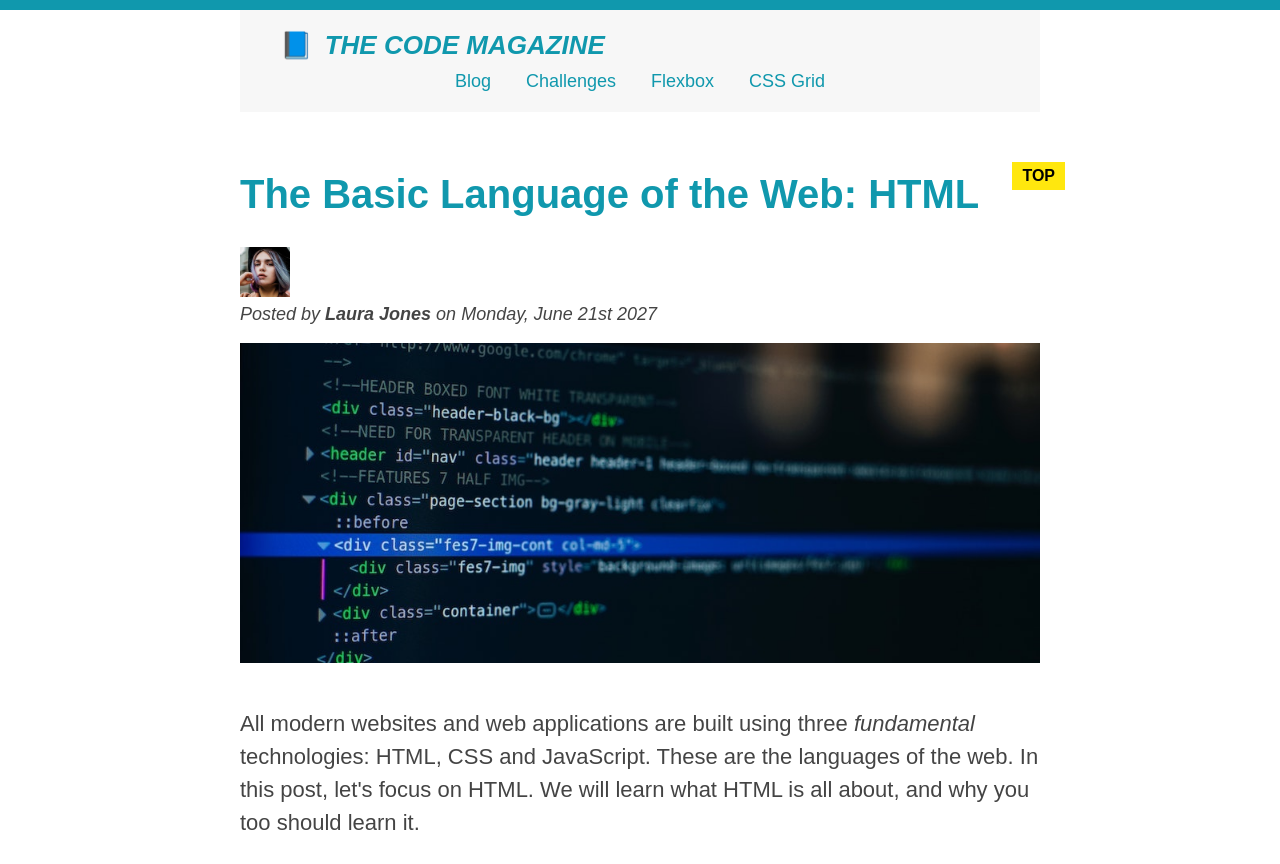
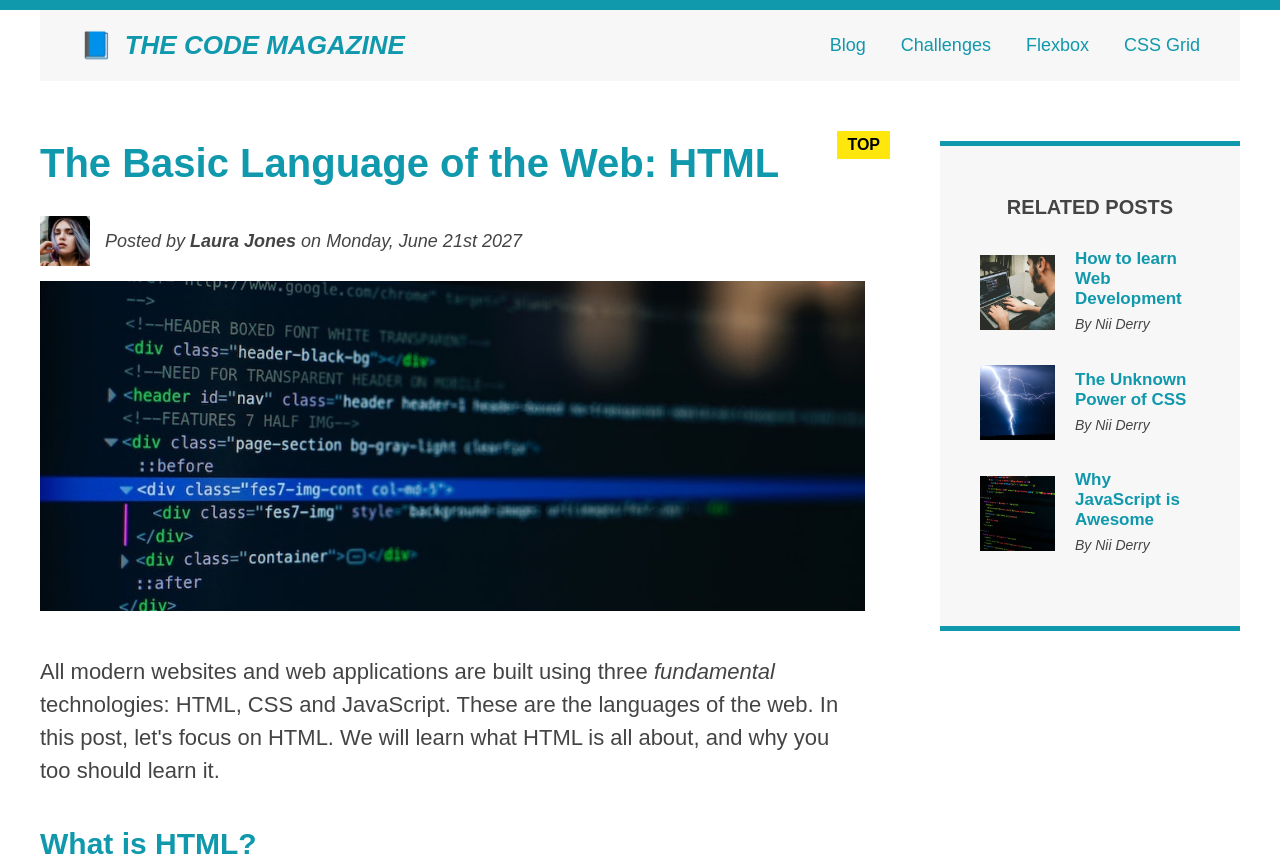
Before and after one commit to niiDerry/02-HTML-Fundamentals, a plain HTML site: page index.html in a window 1280 px wide. Shown: the top 864 px of the page. Drawn offline with Linux system fonts and the light colour scheme.

Commit message:
Introducing flexbox

```diff
--- a/index.html
+++ b/index.html
@@ -8,29 +8,35 @@
   </head>
   <body>
     <div class="container">
-      <header class="main-header">
+      <header class="main-header clearfix">
         <h1>📘 The Code Magazine</h1>
         <nav>
           <a href="blog.html">Blog</a>
           <a href="">Challenges</a>
-          <a href="">Flexbox</a>
-          <a href="">CSS Grid</a>
+          <a href="flexbox.html">Flexbox</a>
+          <a href="css-grid.html">CSS Grid</a>
         </nav>
+
+        <!-- <div class="clear"></div> -->
       </header>
-
+      <div class="row">
         <article>
           <header class="post-header">
             <h2>The Basic Language of the Web: HTML</h2>
+
+            <div class="author-box">
               <img
                 src="/images/laura-jones.jpg"
                 alt="headshot of Lausra"
                 height="50"
                 width="50"
+                class="author-img"
               />
 
-          <p id="author">
+              <p id="author" class="author">
                 Posted by <strong>Laura Jones</strong> on Monday, June 21st 2027
               </p>
+            </div>
 
             <img
               src="/images/post-img.jpg"
@@ -42,17 +48,17 @@
 
           <p>
             All modern websites and web applications are built using three
-          <em>fundamental</em> technologies: HTML, CSS and JavaScript. These are
-          the languages of the web. In this post, let's focus on HTML. We will
-          learn what HTML is all about, and why you too should learn it.
+            <em>fundamental</em> technologies: HTML, CSS and JavaScript. These
+            are the languages of the web. In this post, let's focus on HTML. We
+            will learn what HTML is all about, and why you too should learn it.
           </p>
 
           <h3>What is HTML?</h3>
           <p>
             HTML stands for <strong>H</strong>yper<strong>T</strong>ext
             <strong>M</strong>arkup <strong>L</strong>anguage. It's a markup
-          language that web developers use to structure and describe the content
-          of a webpage (not a programming language).
+            language that web developers use to structure and describe the
+            content of a webpage (not a programming language).
           </p>
           <p>
             HTML consists of elements that describe different types of content:
@@ -88,27 +94,38 @@
         <aside>
           <h4>Related posts</h4>
           <ul class="related-list">
-          <li>
+            <li class="related-post">
               <img
                 src="/images/related-1.jpg"
                 alt="person programming"
                 height="75"
               />
-            <a href="">How to learn Web Development</a>
+              <div>
+                <a href="" class="related-link">How to learn Web Development</a>
                 <p class="related-author">By Nii Derry</p>
+              </div>
             </li>
-          <li>
-            <img src="/images/related-2.jpg" alt="thunder struck" height="75" />
-            <a href="">The Unknown Power of CSS</a>
+            <li class="related-post">
+              <img
+                src="/images/related-2.jpg"
+                alt="thunder struck"
+                height="75"
+              />
+              <div>
+                <a href="" class="related-link">The Unknown Power of CSS</a>
                 <p class="related-author">By Nii Derry</p>
+              </div>
             </li>
-          <li>
+            <li class="related-post">
               <img src="/images/related-3.jpg" alt="code" height="75" />
-            <a href="">Why JavaScript is Awesome</a>
+              <div>
+                <a href="" class="related-link">Why JavaScript is Awesome</a>
                 <p class="related-author">By Nii Derry</p>
+              </div>
             </li>
           </ul>
         </aside>
+      </div>
       <footer>
         <p id="copyright" class="copyright text">
           Copyright &copy; 2023 by Nii Derry
--- a/style.css
+++ b/style.css
@@ -1,6 +1,7 @@
 * {
   margin: 0;
   padding: 0;
+  box-sizing: border-box;
 }
 
 /* page sections */
@@ -11,11 +12,10 @@ body {
   position: relative;
 }
 .container {
-  width: 800px;
+  width: 1200px;
+  margin: 0 auto;
   /* margin-left: auto;
   margin-right: auto; */
-  margin: 0 auto;
-  /* position: relative; */
 }
 
 .main-header {
@@ -43,8 +43,7 @@ aside {
   background-color: #f7f7f7;
   border-top: 5px solid #1098ad;
   border-bottom: 5px solid #1098ad;
-  padding: 50px 0;
-  width: 500px;
+  padding: 50px 40px;
 }
 
 /* smaller elements */
@@ -75,6 +74,7 @@ h4 {
   font-size: 20px;
   text-transform: uppercase;
   text-align: center;
+  margin-bottom: 30px;
 }
 
 p {
@@ -123,6 +123,7 @@ li:last-child {
 
 .related-list {
   list-style: none;
+  margin-left: 0;
 }
 
 /* .first-li {
@@ -171,9 +172,7 @@ a:active {
 nav a:link {
   /* background-color: orangered;
   margin: 20px; */
-
   margin-right: 30px;
-  margin-top: 10px;
   display: inline-block;
 }
 
@@ -197,10 +196,10 @@ h1::first-letter {
   font-style: normal;
   margin-right: 5px;
 }
-
+/*
 h3 + p::first-line {
-  /* color: red; */
-}
+  color: red;
+} */
 
 h2 {
   /* background: #444; */
@@ -232,3 +231,103 @@ h2::after {
 .text {
   color: yellow;
 } */
+
+/* FLOATS */
+/*
+.author-img {
+  float: left;
+  margin-bottom: 20px;
+}
+
+.author {
+  float: left;
+  margin-top: 10px;
+  margin-left: 20px;
+}
+
+h1 {
+  float: left;
+}
+
+nav {
+  float: right;
+}
+
+.clear {
+  clear: both;
+}
+
+.clearfix::after {
+  clear: both;
+  content: "";
+  display: block;
+}
+
+article {
+  float: left;
+  width: 825px;
+}
+aside {
+  float: right;
+  width: 300px;
+}
+
+footer {
+  clear: both;
+}
+*/
+
+/* Introducing Flexbox */
+.main-header {
+  display: flex;
+  align-items: center;
+  justify-content: space-between;
+}
+
+.author-box {
+  display: flex;
+  align-items: center;
+  margin-bottom: 15px;
+}
+
+.author {
+  margin-bottom: 0;
+  margin-left: 15px;
+}
+
+.related-post {
+  display: flex;
+  align-items: center;
+  gap: 20px;
+  margin-bottom: 30px;
+}
+
+.related-link:link {
+  display: block;
+  font-size: 17px;
+  font-weight: bold;
+  font-style: normal;
+  margin-bottom: 5px;
+}
+
+.related-author {
+  margin-bottom: 0;
+  font-size: 14px;
+  font-weight: normal;
+  font-style: italic;
+}
+.row {
+  display: flex;
+  align-items: start;
+  gap: 75px;
+  margin-bottom: 60px;
+}
+
+article {
+  flex: 1;
+  margin-bottom: 0;
+}
+
+aside {
+  flex: 0 0 300px;
+}
```
Also changed, not shown: css-grid.html (added, +80 -0 lines), flexbox.html (added, +90 -0 lines). Lines whose indentation alone changed are shown as unchanged.
